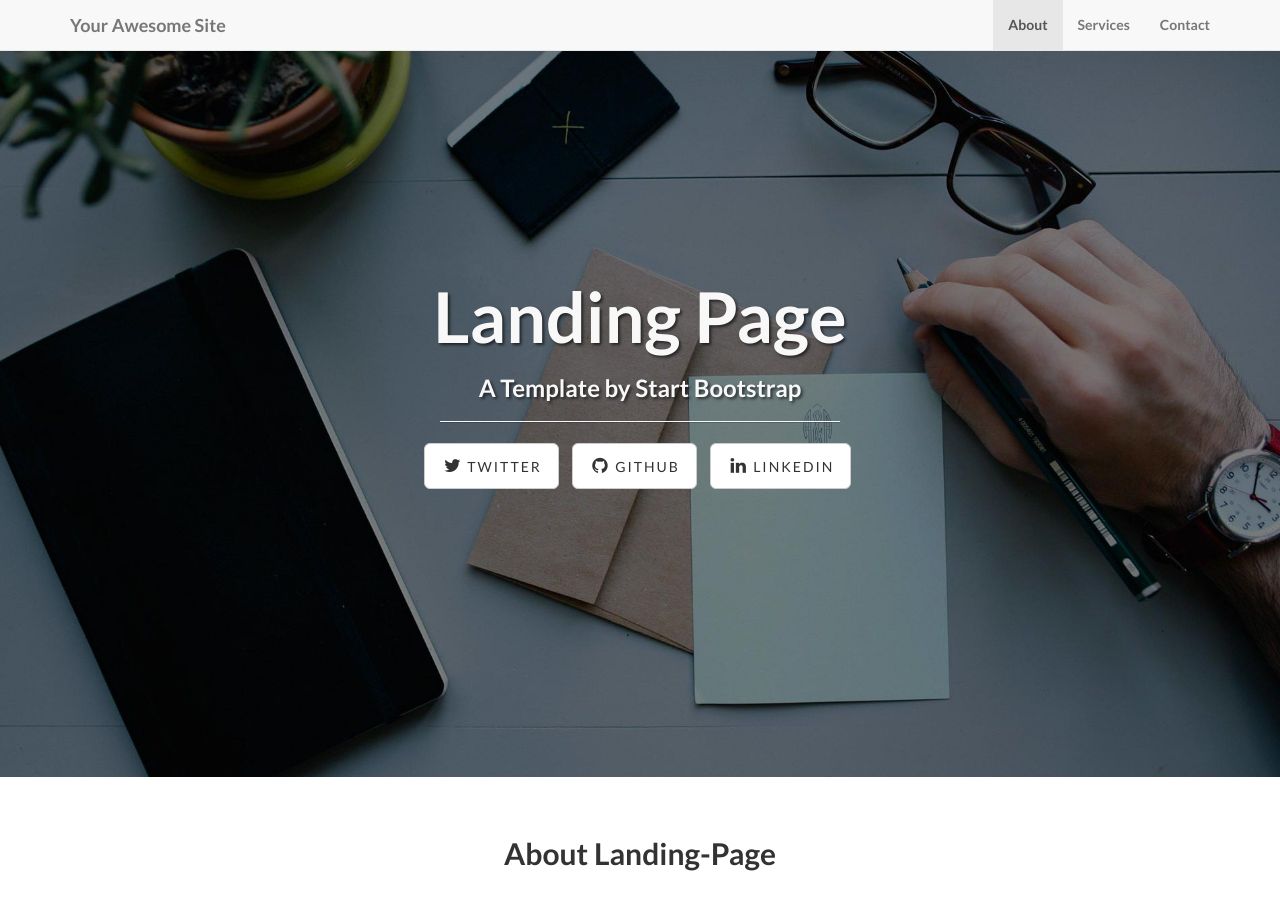
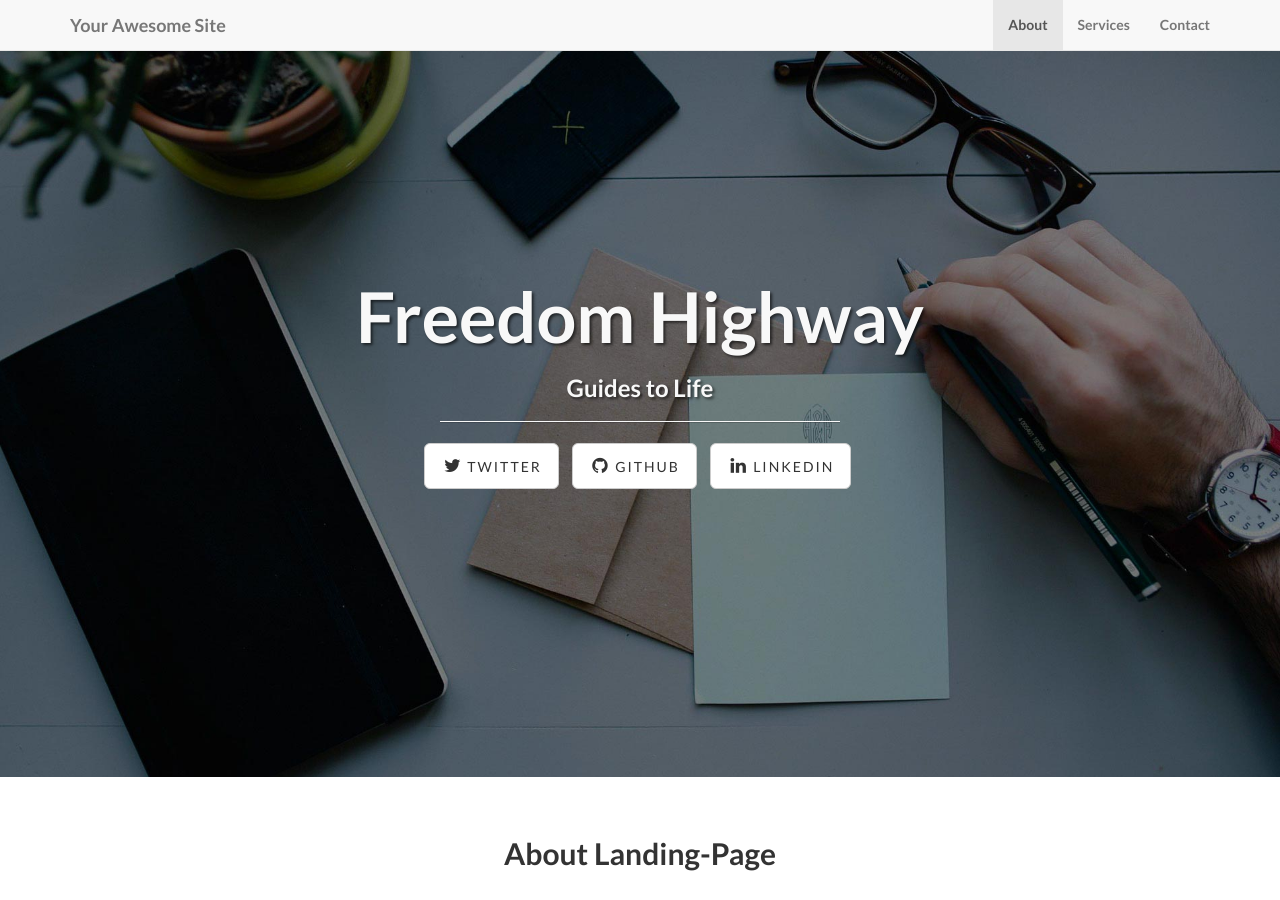
Before and after one commit to paper-engineer/guides-to-life, a Jekyll site: the page built from index.html, in a window 1280 px wide and 900 px high. Built offline with Jekyll 4.4.1, drawn with Linux system fonts in a browser that asks for light colours; nearby versions of some CDN libraries; library files that are not in the unit come from our copies.

Commit message:
Update index.html

```diff
--- a/index.html
+++ b/index.html
@@ -1,5 +1,11 @@
 ---
 layout: default
-title: Landing Page
-subTitle: A Template by Start Bootstrap
+title: Freedom Highway
+subTitle: Guides to Life
 ---
+
+In this book, Big Mog and Little Mog talk about how to function in (contemporary western) society at a baseline level.
+
+text: Read the Young Person's Guide to Existing in Society
+
+url: "https://guides.alwaysdata.net/books/young-persons-guide-to-existing-in-society"
```
